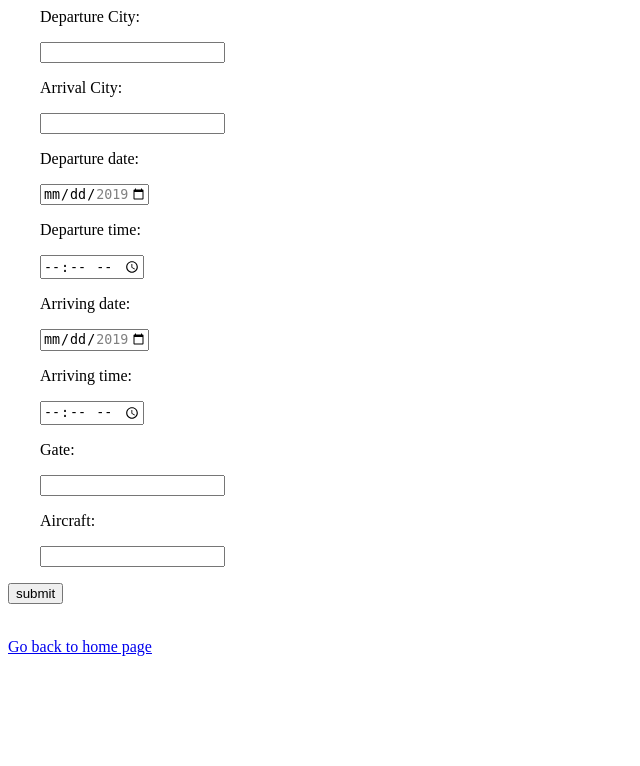
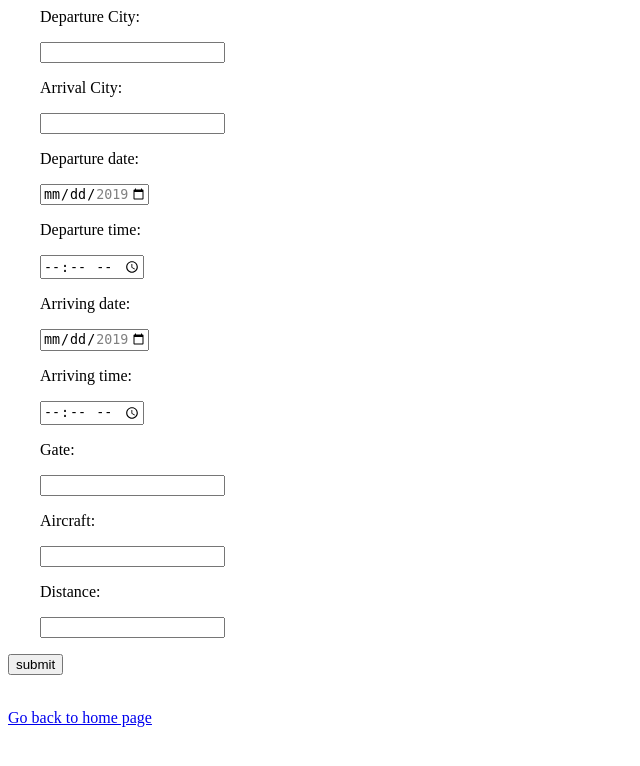
Before and after one commit to chasejohnson3/IowaAirFlask, a Flask app: page /addflight in a window 1280 px wide. Shown: the top 766 px of the page, without its empty margins (0-640 px from the left). Run offline with Flask 2, Linux system fonts and the light colour scheme.

Commit message:
add user&flight

```diff
--- a/main.py
+++ b/main.py
@@ -135,7 +135,7 @@ def add_user(email, first_name=None, last_name=None, middle_name=None, suffix=No
 
 
 
-def add_flight( Departure_Datetime=None, Arrival_Datetime=None, Gate=None,  Aircraft=None, Departing_City=None, Arriving_City=None):
+def add_flight( Departure_Datetime=None, Arrival_Datetime=None, Gate=None,  Aircraft=None, Departing_City=None,  Arriving_City=None, Distance=None):
 
     # If a user with the given email already exists, do not allow a new email with this email to be created
     id = get_uuid()
@@ -143,10 +143,10 @@ def add_flight( Departure_Datetime=None, Arrival_Datetime=None, Gate=None,  Airc
         return None
     else:
         conn = dbconn()
-        sql = "CALL add_flight(%s,%s,%s,%s,%s,%s,%s)"
+        sql = "CALL add_flight(%s,%s,%s,%s,%s,%s,%s,%s)"
         cursor = conn.cursor()
         cursor.execute(sql, (
-            id, Departure_Datetime, Arrival_Datetime, Gate, Aircraft, Departing_City, Arriving_City))
+            id, Departure_Datetime, Arrival_Datetime, Gate, Aircraft, Departing_City, Arriving_City, Distance))
         # session['username'] = str(id)
         conn.commit()
         conn.close()
@@ -398,11 +398,12 @@ def Flights():
         ar_date = request.form['ar_date']
         gate = request.form['gate']
         aircraft = request.form['aircraft']
+        distance = request.form['distance']
         de = de_date+" "+ de_time+ ":00";
         ar = ar_date + " " + ar_time + ":00";
         print(de);
 
-        flightid = add_flight(de, ar,  gate, aircraft, de_city, ar_city)
+        flightid = add_flight(de, ar,  gate, aircraft, de_city, ar_city, distance)
         if flightid is not None:
             msg = "Record successfully added"
             return render_template("flights.html", result=request.form, msg=msg)
--- a/templates/AddFlight.html
+++ b/templates/AddFlight.html
@@ -52,6 +52,12 @@
             </div>
 
 
+            <div>
+            <p class="data">Distance:</p>
+            <input class="data" name="distance"/>
+            </div>
+
+
         </div>
         <!--</form>-->
     <p style="color: red;">{{error}}</p>
```
